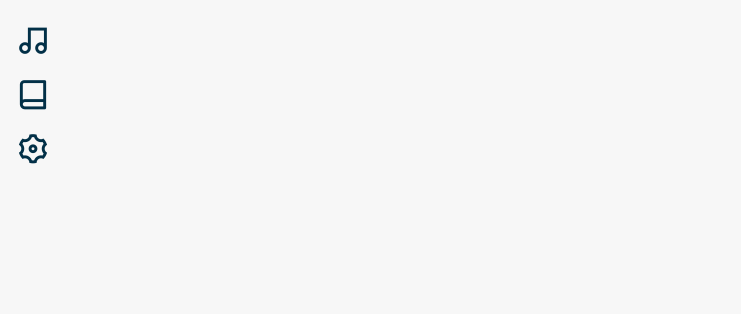
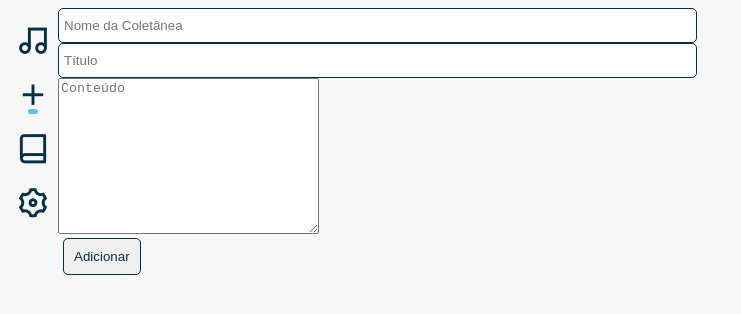
Before and after one commit to arleypadua/churchlide, a React (Create React App) app: page /add-praise in a window 1280 px wide. Before the commit this address had no page. Shown: the top 314 px of the page, without its empty margins (0-741 px from the left). Built offline with nearby package versions, Linux system fonts and the light colour scheme; what @azure/msal-react would draw is missing.

Commit message:
wip: add content

```diff
--- a/src/App.js
+++ b/src/App.js
@@ -1,15 +1,18 @@
-import { useReducer} from "react"
+import 'remixicon/fonts/remixicon.css'
+
+import { useReducer, useEffect } from "react"
 import { Route, Routes, useLocation } from "react-router-dom";
+
 import Home from "./pages/Home";
+import AddPraise from "./pages/AddPraise";
 import Stage from "./pages/Stage";
-import 'remixicon/fonts/remixicon.css'
 import SideBar from "./components/SideBar/SideBar";
 import Bible from "./pages/Bible";
-import { praiseQueueInitialState, praiseQueueReducer } from "./components/PraiseQueue/PraiseQueueReducer";
+import Settings from "./pages/Settings";
+
 import AppContext from "./AppContext";
 import { appInitialState, appReducer, loadInitialSettings } from "./AppReducer";
-import Settings from "./pages/Settings";
-import { useEffect } from "react";
+import { praiseQueueInitialState, praiseQueueReducer } from "./components/PraiseQueue/PraiseQueueReducer";
 
 function App() {
   const location = useLocation()
@@ -31,6 +34,7 @@ function App() {
         { shouldShowSideBar() && <SideBar /> }
         <Routes>
           <Route path="/" element={<Home />} />
+          <Route path="/add-praise" element={<AddPraise />} />
           <Route path="/bible" element={<Bible />} />
           <Route path="/settings" element={<Settings />} />
           <Route path="/settings/sync/microsoft" element={<Settings />} />
--- a/src/AppReducer.js
+++ b/src/AppReducer.js
@@ -1,9 +1,11 @@
+import collections from './data/collections'
 import { publishMessage, SETTINGS_CHANGED } from './pubsub/eventPublisher'
 import settingsRepository from './repositories/settingsRepository'
 
 export const LOAD_INITIAL_SETTINGS = 'LOAD_INITIAL_SETTINGS'
 export const SET_PRESENTATION_WINDOW = 'SET_PRESENTATION_WINDOW'
 export const SET_PRESENTATION_BACKGROUND_COLOR = 'SET_PRESENTATION_BACKGROUND_COLOR'
+export const ADD_PRAISE_TO_COLLECTION = 'ADD_PRAISE_TO_COLLECTION'
 
 export const settingsInitialState = {
   presentationBackground: {
@@ -15,7 +17,8 @@ export const settingsInitialState = {
 
 export const appInitialState = {
   presentationWindow: undefined,
-  settings: settingsInitialState
+  settings: settingsInitialState,
+  loadedCollections: collections
 }
 
 export const loadInitialSettings = () => ({
@@ -32,6 +35,15 @@ export const setPresentationBackgroundColor = (colorName, colorValue) => ({
   payload: {
     colorName,
     colorValue
+  }
+})
+
+export const addPraiseToCollection = (collectionName, title, content) => ({
+  type: ADD_PRAISE_TO_COLLECTION,
+  payload: {
+    collectionName,
+    title,
+    content
   }
 })
 
@@ -68,6 +80,23 @@ export function appReducer(state, action) {
       }
     }
 
+    case ADD_PRAISE_TO_COLLECTION: {
+      const newSong = { title: action.payload.title, content: action.payload.content }
+      const collection = state.loadedCollections.find(c => c.name === action.payload.collectionName)
+      if (collection) {
+        collection.songs.push(newSong)
+        return {
+          ...state,
+          loadedCollections: state.loadedCollections
+        }
+      } else {
+        state.loaddedCollectins.push({
+          name: action.payload.collectionName,
+          songs: [newSong]
+        })
+      }
+    }
+
     default: return state
   }
 }
--- a/src/components/PraiseSearch/PraiseSearch.js
+++ b/src/components/PraiseSearch/PraiseSearch.js
@@ -1,5 +1,4 @@
 import React, { useState } from 'react'
-import collections from '../../data/collections'
 import { LINE_BREAK_REGEX } from '../../helpers/buildVerseFromContent';
 import { useAppContext } from '../../AppContext';
 import { addPraiseToQueue } from '../PraiseQueue/PraiseQueueReducer';
@@ -33,7 +32,10 @@ function PraiseEntry({ name, title, content, handlePraiseClick }) {
 
 export default function PraiseSearch() {
   const [searchText, setSearchText] = useState('')
-  const { praiseQueueReducer: [praiseQueue, dispatchPraiseQueue] } = useAppContext()
+  const {
+    appReducer: [app],
+    praiseQueueReducer: [, dispatchPraiseQueue]
+  } = useAppContext()
 
   const handleSearchTextChange = (e) => {
     setSearchText(e.target.value)
@@ -41,7 +43,7 @@ export default function PraiseSearch() {
 
   const searchPraises = (searchTerm) => {
     if (searchTerm === '') return []
-    return collections.map(c => (
+    return app.loadedCollections.map(c => (
       { ...c, songs: c.songs.filter(s => s.title.toLowerCase().includes(searchTerm.toLowerCase())) }
     ))
   }
--- a/src/components/SideBar/SideBar.js
+++ b/src/components/SideBar/SideBar.js
@@ -6,6 +6,10 @@ const items = [
   {
     route: '/',
     icon: 'ri-music-2-line ri-fw'
+  },
+  {
+    route: '/add-praise',
+    icon: 'ri-add-line ri-fw'
   },
   {
     route: '/bible',
--- /dev/null
+++ b/src/pages/AddPraise.js
@@ -0,0 +1,47 @@
+import React from 'react'
+import { useState } from 'react'
+import { useAppContext } from '../AppContext'
+import { addPraiseToCollection } from '../AppReducer'
+
+export default function AddPraise() {
+  const { appReducer: [app, dispatchApp] } = useAppContext()
+  const [collectionName, setCollectionName] = useState('')
+  const [praiseTitle, setPraiseTitle] = useState('')
+  const [praiseContent, setPraiseContent] = useState('')
+  //const [addDisabled, setAddDisabled] = useState(true)
+
+  const addClick = () => {
+    dispatchApp(addPraiseToCollection(collectionName, praiseTitle, praiseContent))
+  }
+
+  return (
+    <div>
+      <input
+        className='input input_full_width'
+        type="text"
+        value={collectionName}
+        onChange={(e) => setCollectionName(e.target.value)}
+        placeholder="Nome da Coletânea"
+      />
+
+      <input
+        className='input input_full_width'
+        type="text"
+        value={praiseTitle}
+        onChange={(e) => setPraiseTitle(e.target.value)}
+        placeholder="Título"
+      />
+
+      <textarea
+        cols="30"
+        rows="10"
+        placeholder='Conteúdo'
+        value={praiseContent}
+        onChange={(e) => setPraiseContent(e.target.value)}
+      ></textarea>
+      <div>
+        <button onClick={addClick} className="button">Adicionar</button>
+      </div>
+    </div>
+  )
+}
```
